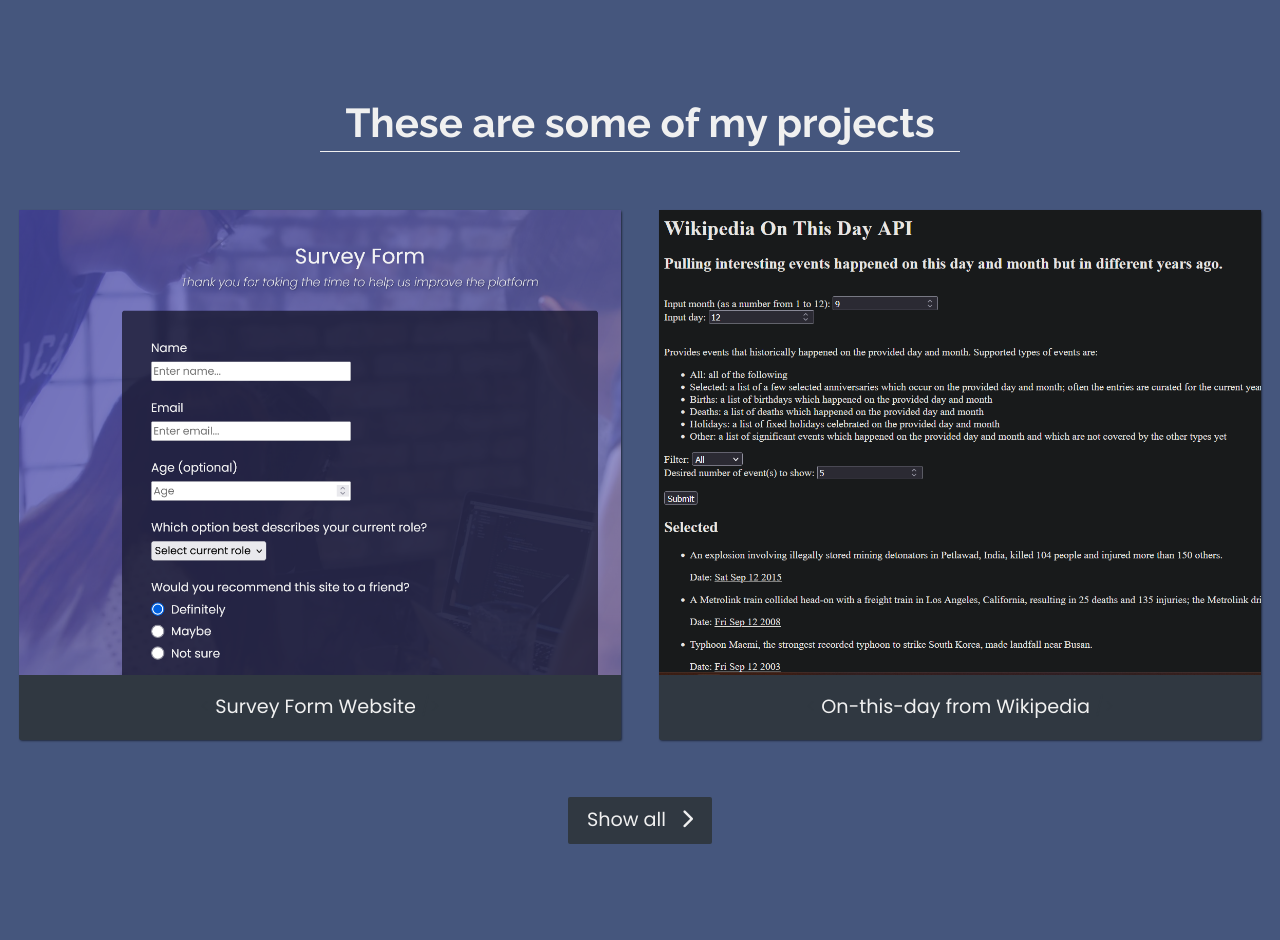
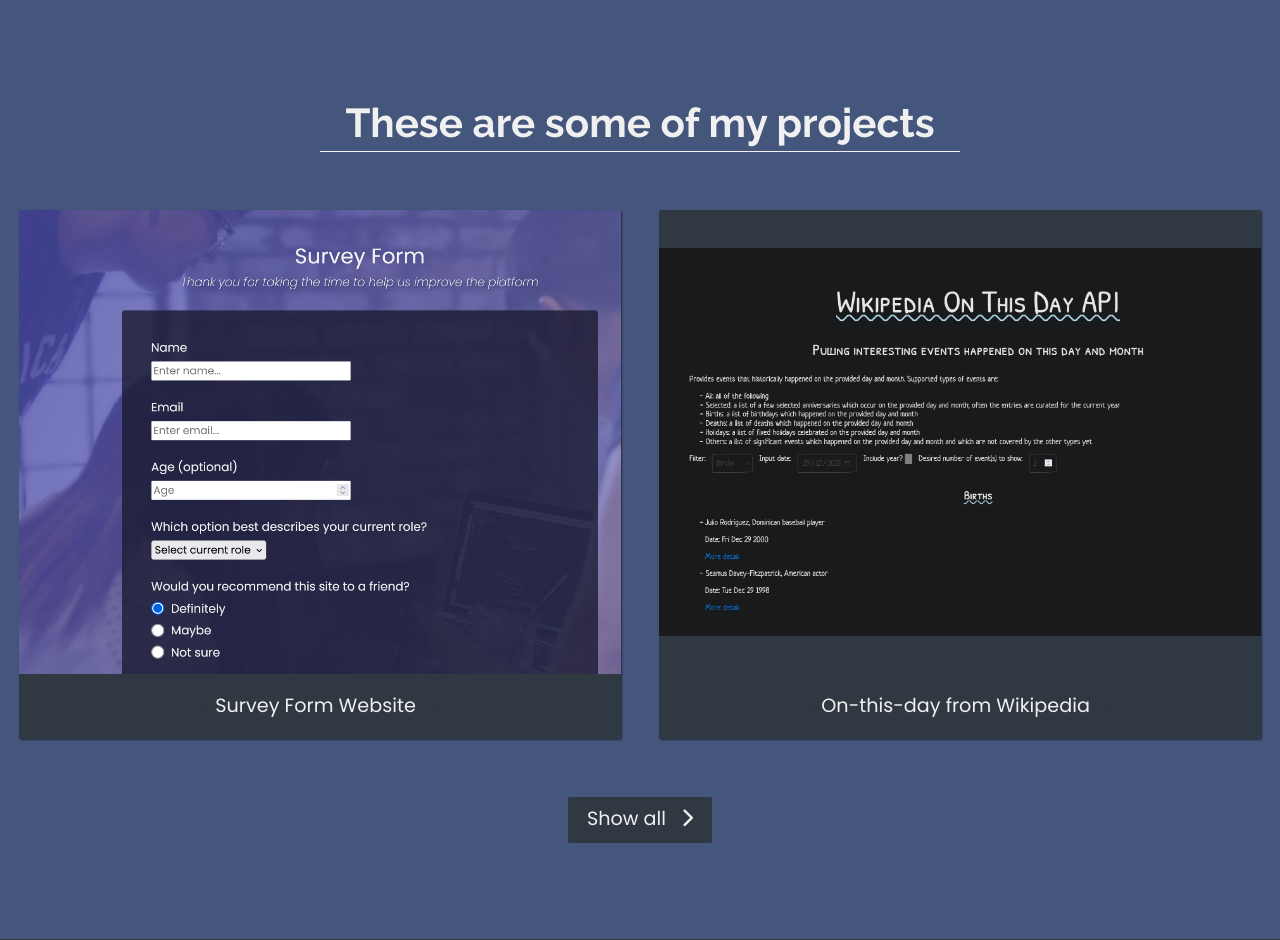
Before and after one commit to nghiatr84/portfolio, a Flask app: page / in a window 1280 px wide. Shown: the part 801-1741 px from the top of the page. Run offline with Flask 3, Linux system fonts and the light colour scheme; some libraries are stand-ins or nearby versions.

Commit message:
update on-this-day picture

```diff
--- a/static/styles.css
+++ b/static/styles.css
@@ -198,8 +198,9 @@ img{
 .project-image{
     height: calc(100% - 6.8rem);
     width: 100%;
-    object-fit: cover;
-    clip-path: inset(0, 50%, 50%, 0);
+    /* clip-path: inset(0 5% 5% 0); */
+    object-fit:scale-down;
+
 }
 
 .project-title{
```
Also changed, not shown: static/img/wikipedia_on_this_day.png.
